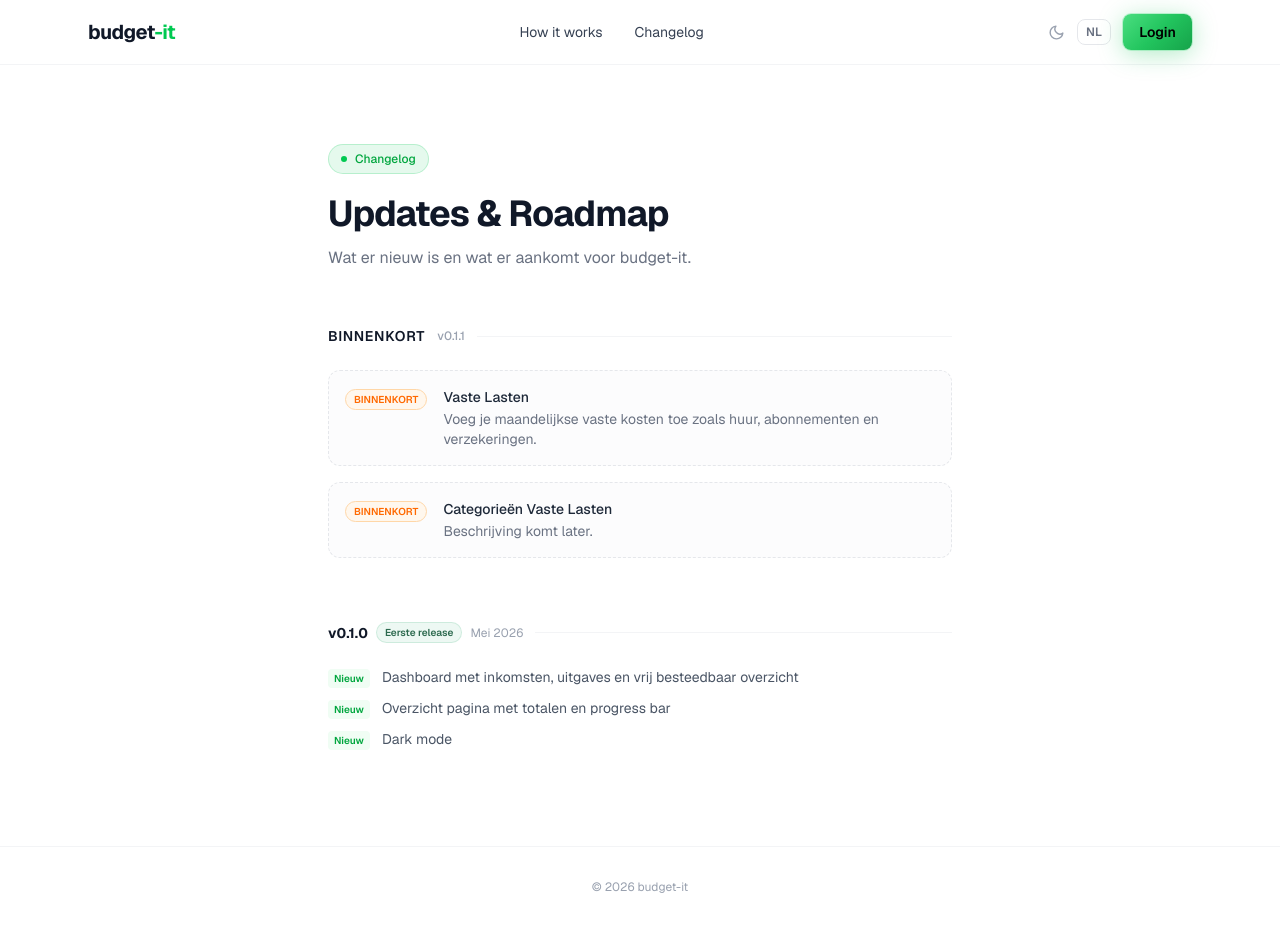
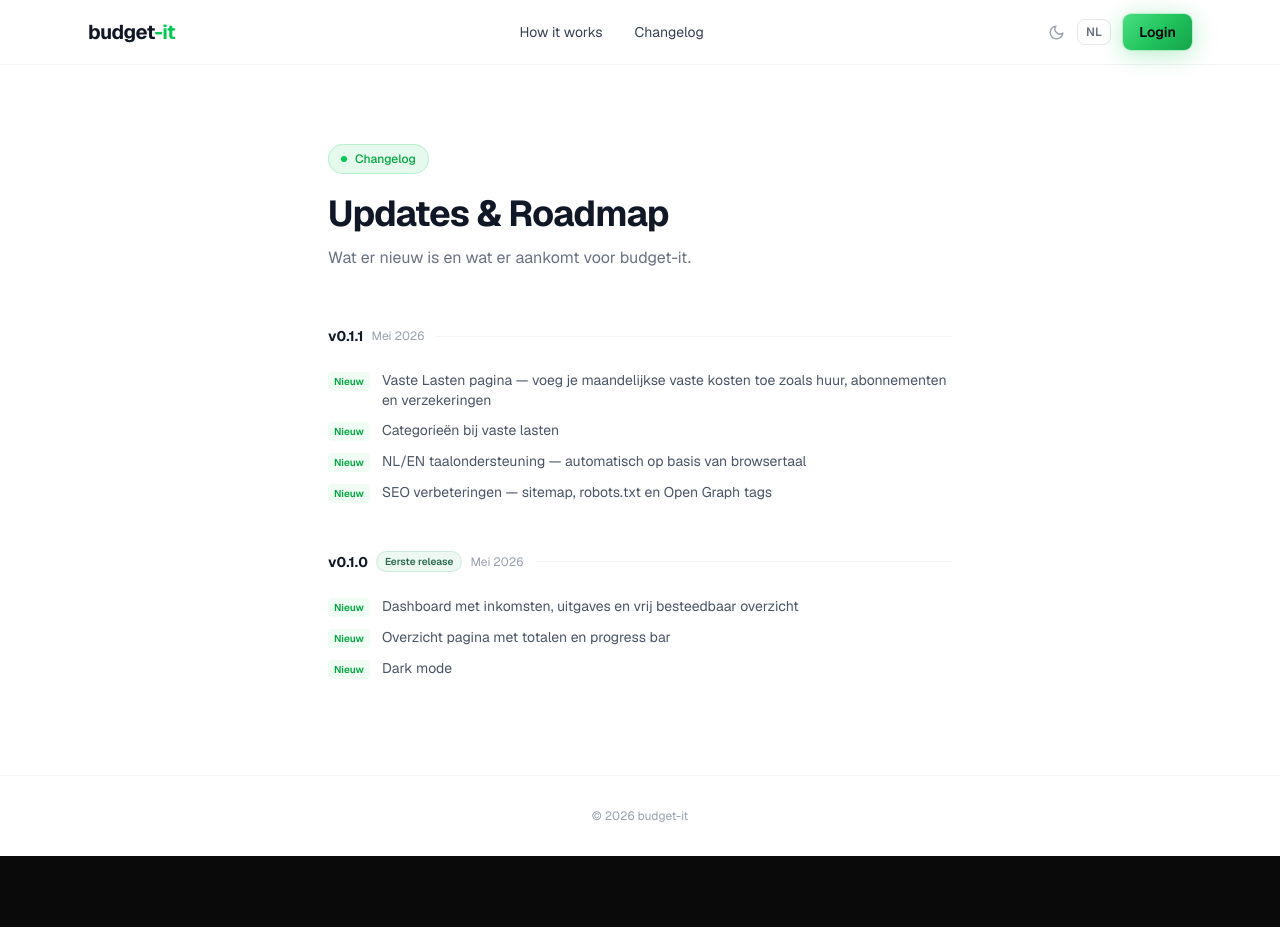
Before and after one commit to chenyixue86/budget-it, a Next.js app: page /changelog in a window 1280 px wide. After the commit the page ends 856 px from the top, so only its background shows below. Built offline with nearby package versions, Linux system fonts and the light colour scheme.

Commit message:
v0.1.1 gereleased en aangepast bij changelog, clear upcoming

```diff
--- a/app/changelog/page.tsx
+++ b/app/changelog/page.tsx
@@ -1,15 +1,6 @@
 import LandingNavbar from "../components/LandingNavbar";
 
-const UPCOMING: { title: string; description: string }[] = [
-  {
-    title: "Vaste Lasten",
-    description: "Voeg je maandelijkse vaste kosten toe zoals huur, abonnementen en verzekeringen.",
-  },
-  {
-    title: "Categorieën Vaste Lasten",
-    description: "Beschrijving komt later.",
-  },
-];
+const UPCOMING: { title: string; description: string }[] = [];
 
 const RELEASES: {
   version: string;
@@ -17,6 +8,16 @@ const RELEASES: {
   label?: string;
   changes: { type: "new" | "fix" | "improvement"; text: string }[];
 }[] = [
+  {
+    version: "v0.1.1",
+    date: "Mei 2026",
+    changes: [
+      { type: "new", text: "Vaste Lasten pagina — voeg je maandelijkse vaste kosten toe zoals huur, abonnementen en verzekeringen" },
+      { type: "new", text: "Categorieën bij vaste lasten" },
+      { type: "new", text: "NL/EN taalondersteuning — automatisch op basis van browsertaal" },
+      { type: "new", text: "SEO verbeteringen — sitemap, robots.txt en Open Graph tags" },
+    ],
+  },
   {
     version: "v0.1.0",
     date: "Mei 2026",
@@ -61,10 +62,10 @@ export default function ChangelogPage() {
         </div>
 
         {/* Upcoming */}
+        {UPCOMING.length > 0 && (
           <section className="mb-16">
             <div className="flex items-center gap-3 mb-6">
               <h2 className="text-sm font-semibold text-gray-900 dark:text-white uppercase tracking-wider">Binnenkort</h2>
-            <span className="text-xs font-medium text-gray-400 dark:text-white/30">v0.1.1</span>
               <div className="flex-1 h-px bg-gray-100 dark:bg-white/10" />
             </div>
             <div className="space-y-4">
@@ -84,6 +85,7 @@ export default function ChangelogPage() {
               ))}
             </div>
           </section>
+        )}
 
         {/* Releases */}
         <section className="space-y-12">
```
Lines whose indentation alone changed are shown as unchanged.
